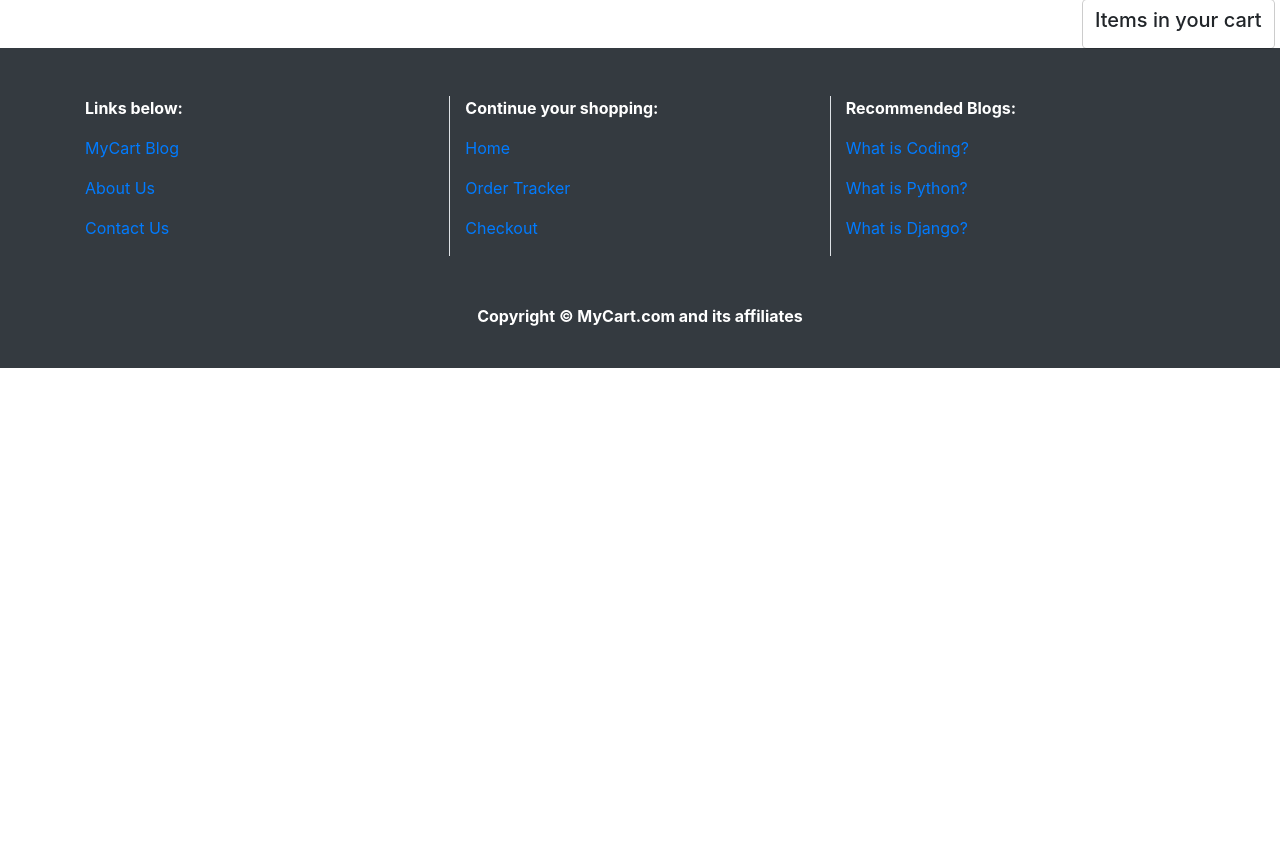
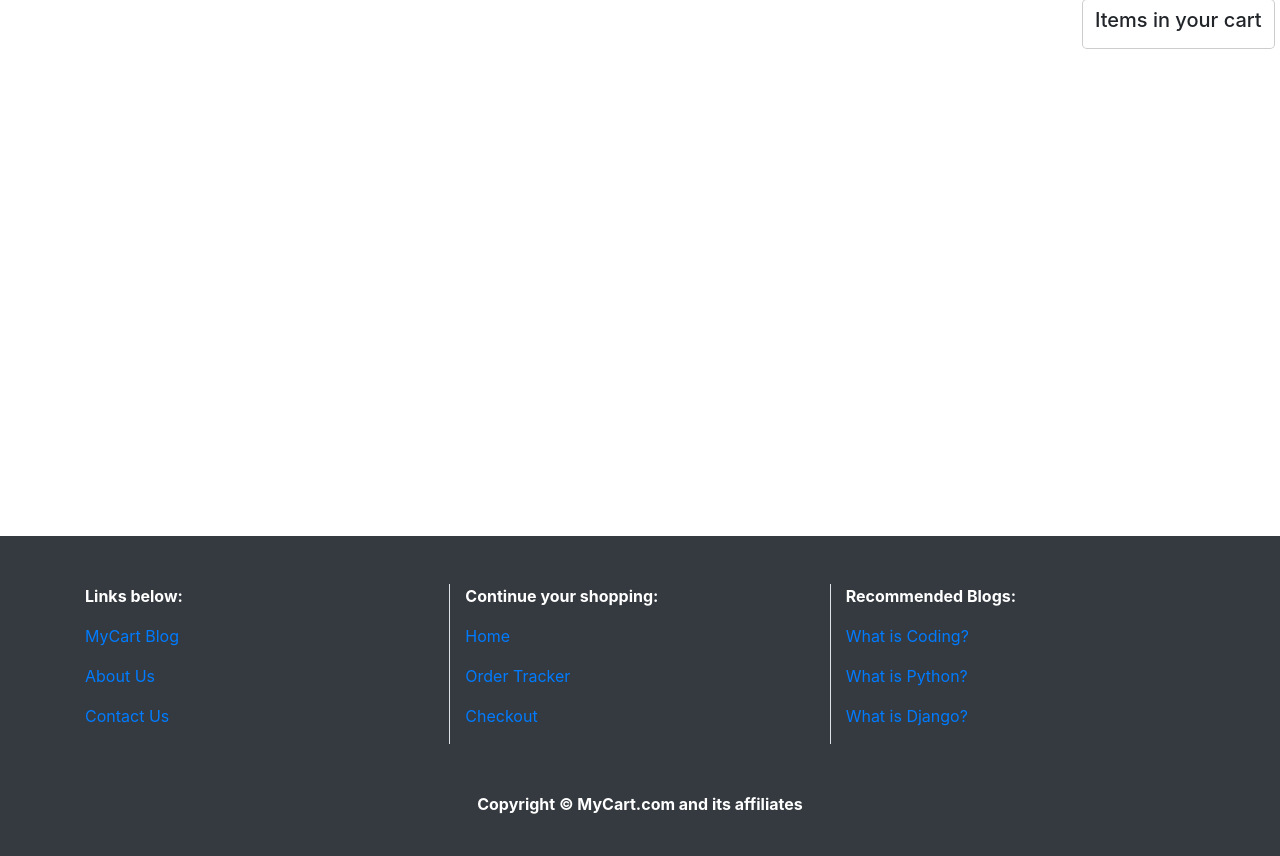
Before and after one commit to ronit-bhati/mycart, a Django app: template templates/shop/index.html in a window 1280 px wide. Shown: the part 56-912 px from the top of the page. Before the commit the page ends 424 px from the top, so only its background shows below. Run offline with Django 3.2, Linux system fonts and the light colour scheme; the template is opened without the code that fills it, so the values that code supplies are empty; some libraries are stand-ins or nearby versions.

Commit message:
added master-container in base.html

```diff
--- a/static/shop/css/style-base.css
+++ b/static/shop/css/style-base.css
@@ -1,3 +1,7 @@
+.master-container{
+    min-height: 61vh;
+}
+
 footer{
     height: 320px;
 }
--- a/templates/base.html
+++ b/templates/base.html
@@ -59,8 +59,10 @@
         </div>
     </nav>
 
+    <div class="master-container">
     {% block body %}
     {% endblock body %}
+    </div>
 
     <footer class="bg-dark mt-5">
         <div class="container footer pb-4 pt-5">
```
